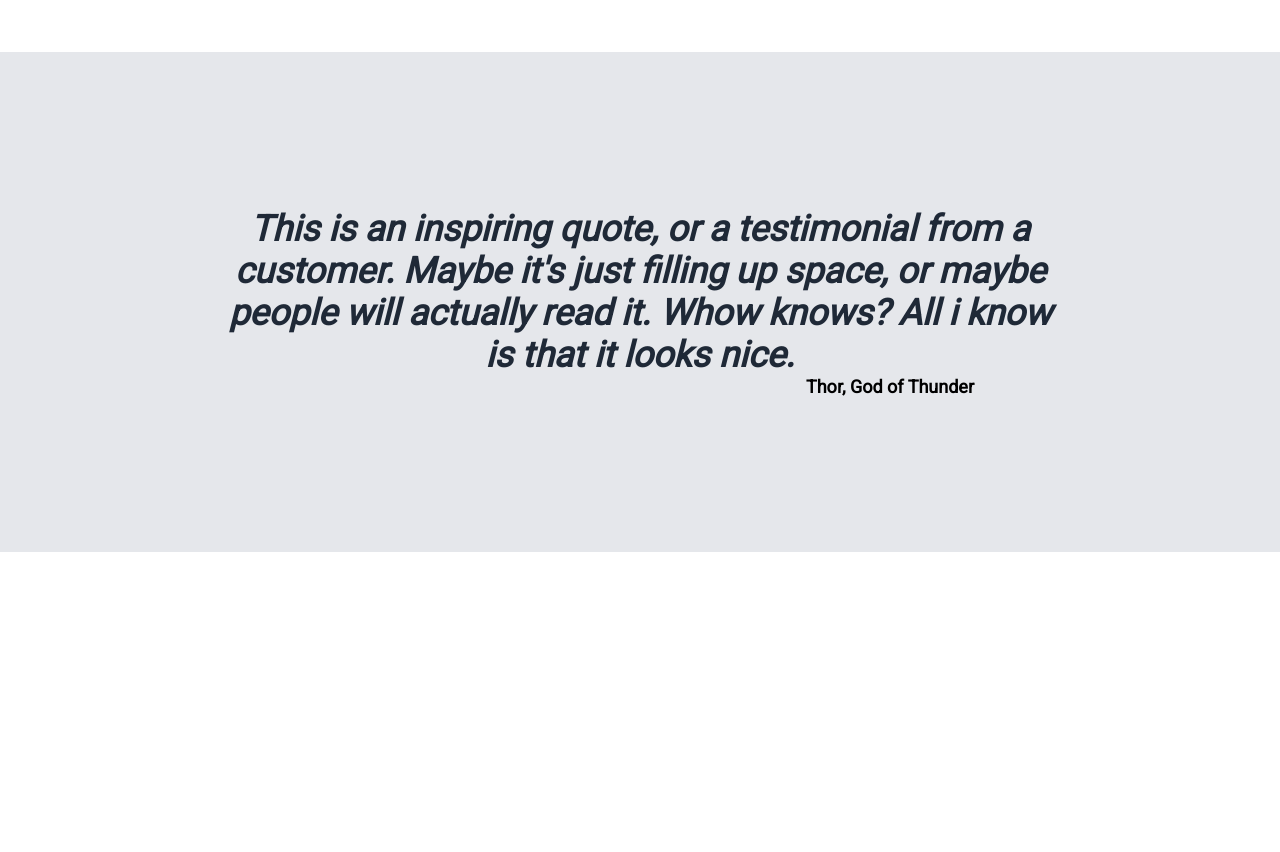
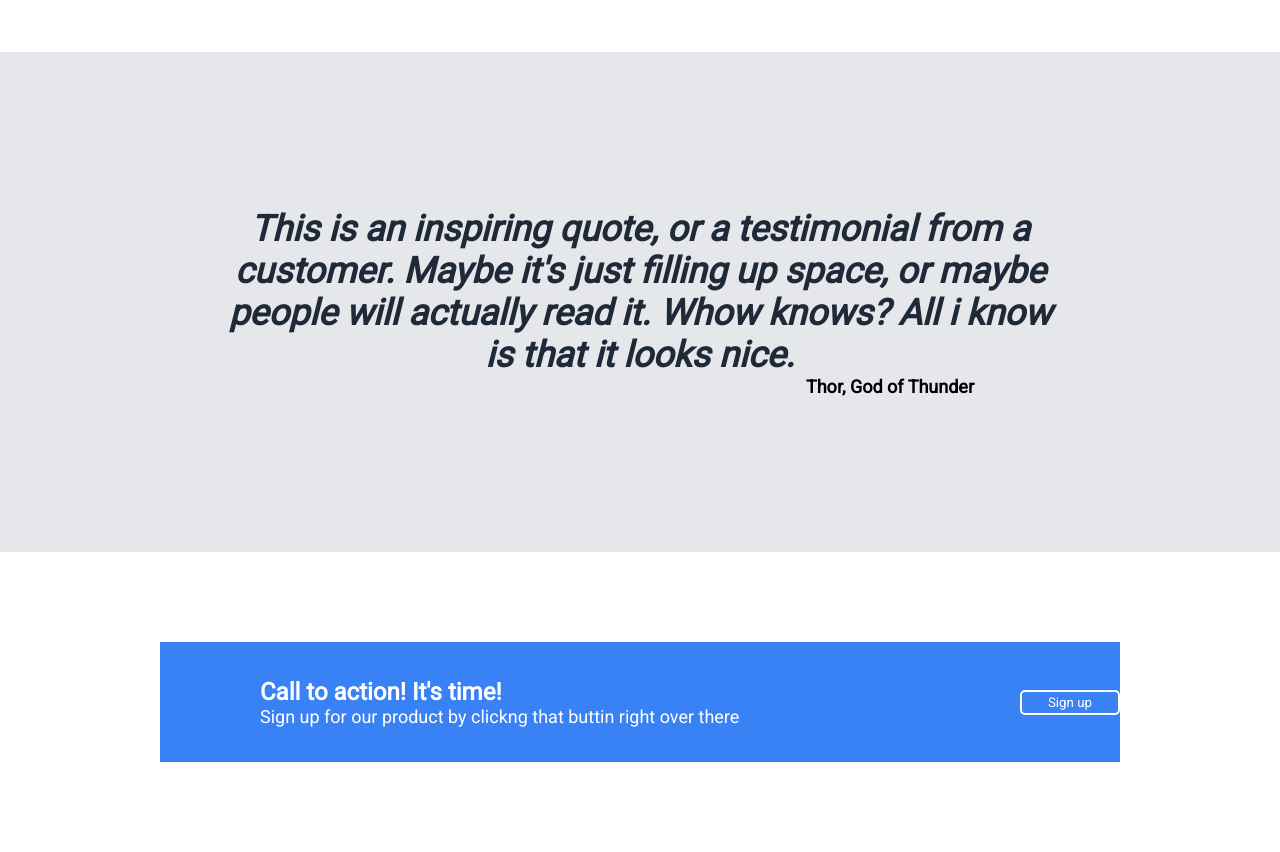
Before and after one commit to TorresLeandroMartin/first-landing-page-TOP, a plain HTML site: page index2.html in a window 1280 px wide. Shown: the part 970-1822 px from the top of the page. Before the commit the page ends 1522 px from the top, so only its background shows below. Drawn offline with Linux system fonts and the light colour scheme.

Commit message:
last div

```diff
--- a/index2.html
+++ b/index2.html
@@ -75,6 +75,18 @@
                 <p class="p-third"><strong>Thor, God of Thunder</strong></p>
             </div>
     </div>
+
+    <div class="last-div">
+        <div class="blue-container">
+            <div class="left">
+                <h4>Call to action! It's time!</h4>
+                <p class="p-last">Sign up for our product by clickng that buttin right over there</p>
+            </div>
+            <div class="right">
+                <button type="button" class="btn-last-div">Sign up</button>
+            </div>
+        </div>
+    </div>
 </body>
 
 </html>
--- a/styles2.css
+++ b/styles2.css
@@ -148,3 +148,51 @@ h3 {
     font-size: 18px;
     text-align: right;
 }
+
+.last-div {
+    height: 300px;
+    display: flex;
+    justify-content: center;
+    align-items: center;
+}
+
+.blue-container {
+    background-color: #3882F6;
+    width: 75%;
+    height: 40%;
+    display: flex;
+    flex-direction: row;
+}
+
+.left {
+    width: 80%;
+    margin-left: 100px;
+    display: flex;
+    justify-content: center;
+    flex-direction: column;
+}
+
+h4 {
+    font-size: 24px;
+    color: white;
+}
+
+.p-last {
+    color: white;
+    font-size: 18px;
+}
+
+.right {
+    display: flex;
+    justify-content: flex-start;
+    align-items: center;
+}
+
+.btn-last-div {
+    background-color: #3882F6;
+    color: white;
+    width: 100px;
+    height: 25px;
+    border: 2px solid white;
+    border-radius: 5px;
+}
```
